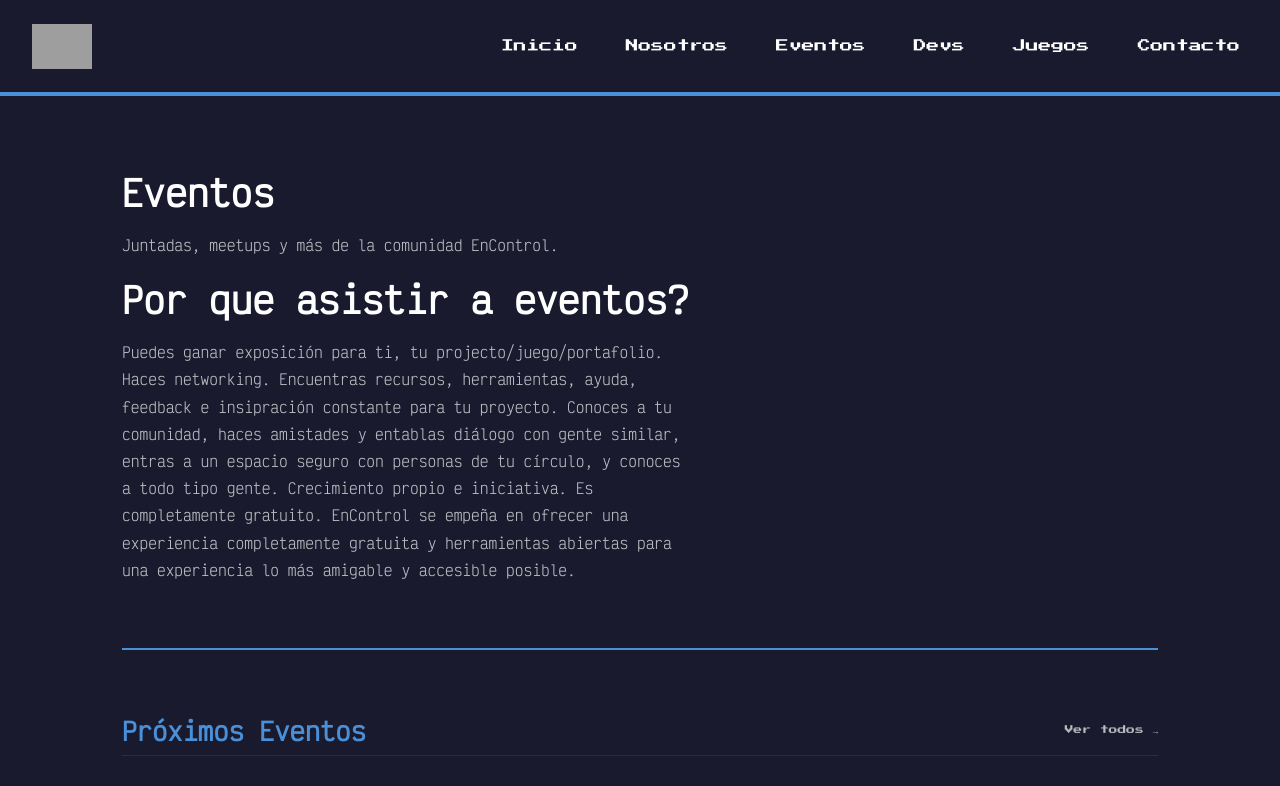
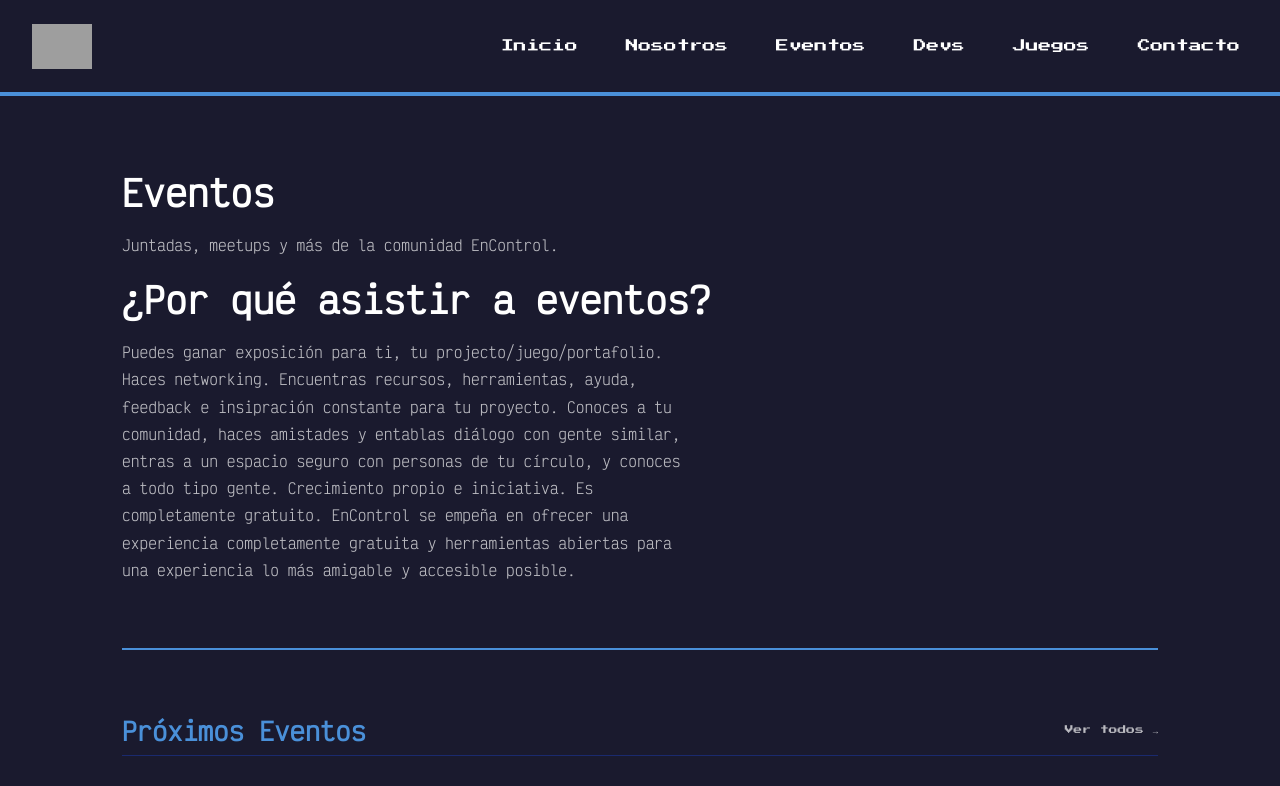
Before and after one commit to ScaryProd/encontrol-site, a React (Vite) app: page /events in a window 1280 px wide. Shown: the top 786 px of the page. Built offline with nearby package versions, Linux system fonts and the light colour scheme; grey boxes are pictures that could not be loaded; a web font is replaced by a local one.

Commit message:
Solving grammar errors

```diff
--- a/src/pages/About.tsx
+++ b/src/pages/About.tsx
@@ -8,7 +8,7 @@ function About() {
       <section className={styles.intro}>
         <h1>Nosotros</h1>
 
-        <h1>Donde nace EnControl?</h1>
+        <h1>¿Dónde nace EnControl?</h1>
         <p>
           Nace cuando se hace la pregunta: “¿Cómo está el desarrollo de juegos
           en Nuevo León?” Se trata, entonces, de juntar a los que están
--- a/src/pages/Events.tsx
+++ b/src/pages/Events.tsx
@@ -39,7 +39,7 @@ function Events() {
         <h1>Eventos</h1>
         <p>Juntadas, meetups y más de la comunidad EnControl.</p>
 
-        <h1>Por que asistir a eventos?</h1>
+        <h1>¿Por qué asistir a eventos?</h1>
         <p>
           Puedes ganar exposición para ti, tu projecto/juego/portafolio. Haces
           networking. Encuentras recursos, herramientas, ayuda, feedback e
--- a/src/pages/Home.tsx
+++ b/src/pages/Home.tsx
@@ -61,7 +61,7 @@ function Home() {
       <UpcomingEvents />
       <section className={styles.section}>
         <h2>¿Quiénes somos?</h2>
-        <h3>“Comunidad abierta de desarrolladores de videojuegos”</h3>
+        <h3>Comunidad abierta de desarrolladores de videojuegos</h3>
         <p>
           Somos una comunidad abierta a todos, no es exclusiva, se invita a
           unirse y participar a todos los interesados, ya sean profesionistas,
```
